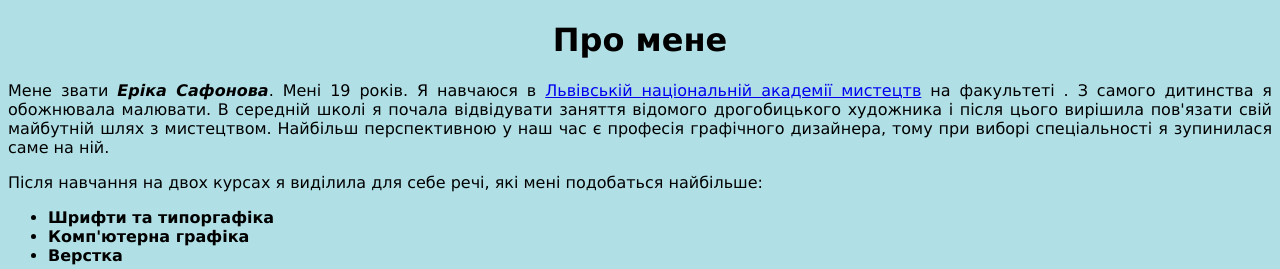
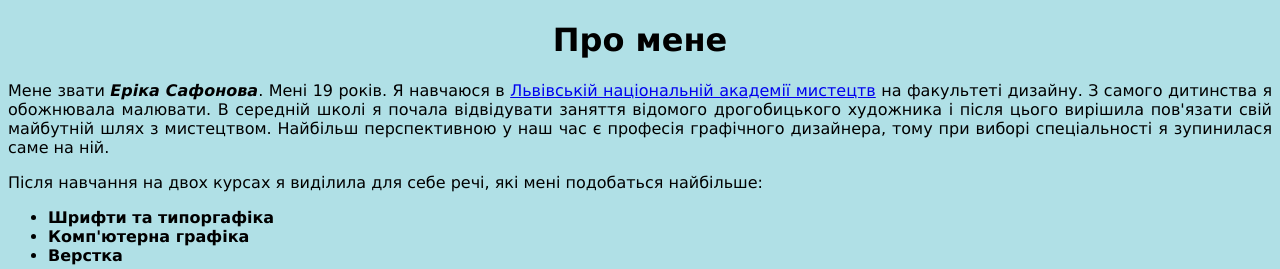
Before and after one commit to ErikaSafonova/ErikaSafonova.github.io, a plain HTML site: page index.html in a window 1280 px wide. Shown: the top 269 px of the page. Drawn offline with Linux system fonts and the light colour scheme.

Commit message:
modified:   index.html

```diff
--- a/index.html
+++ b/index.html
@@ -13,7 +13,7 @@
       <a href="http://lnam.edu.ua/" target="_blank">
         Львівській національній академії мистецтв</a
       >
-      на факультеті . З самого дитинства я обожнювала малювати. В
+      на факультеті дизайну. З самого дитинства я обожнювала малювати. В
       середній школі я почала відвідувати заняття відомого дрогобицького
       художника і після цього вирішила пов'язати свій майбутній шлях з
       мистецтвом. Найбільш перспективною у наш час є професія графічного
```
